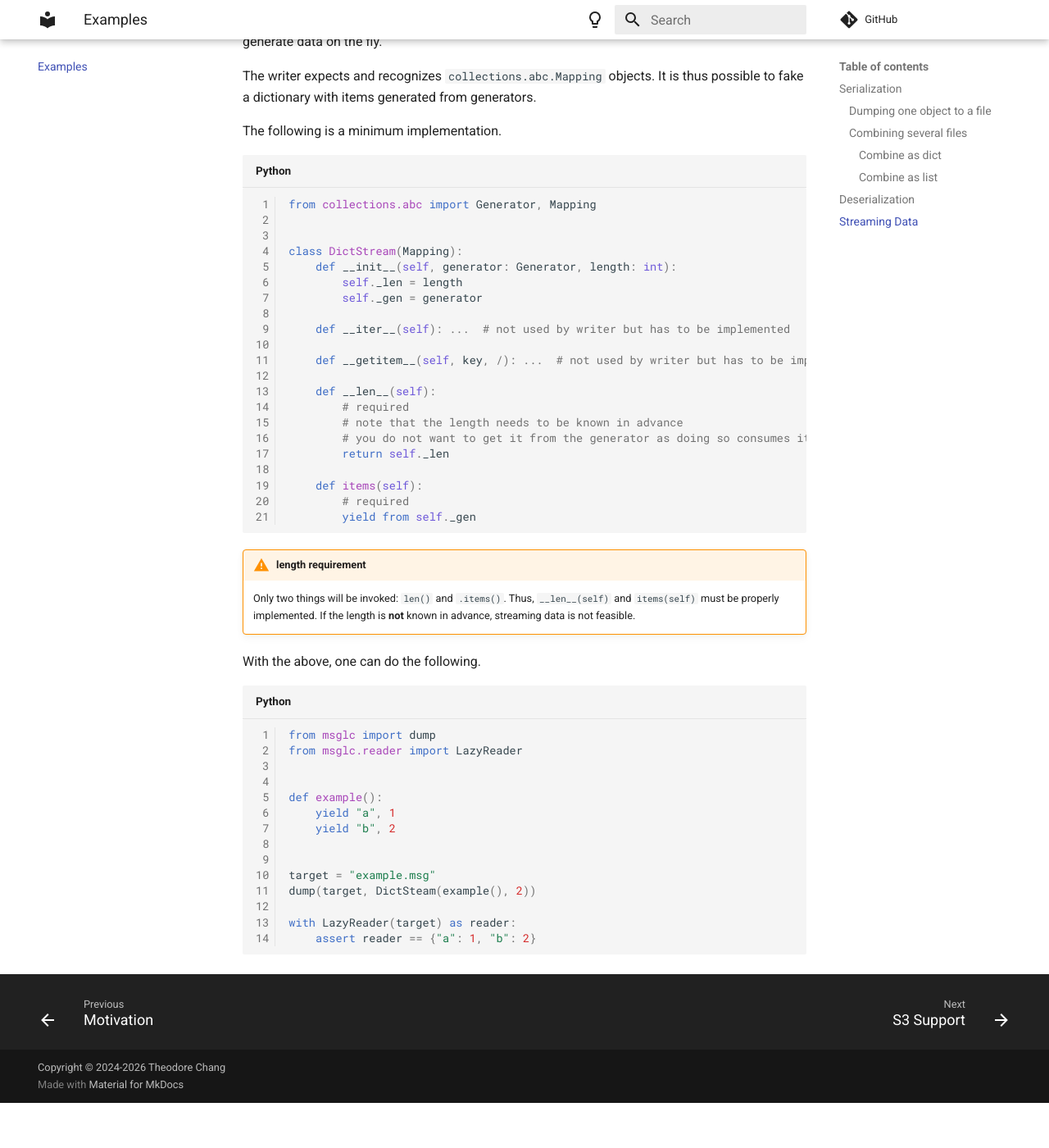
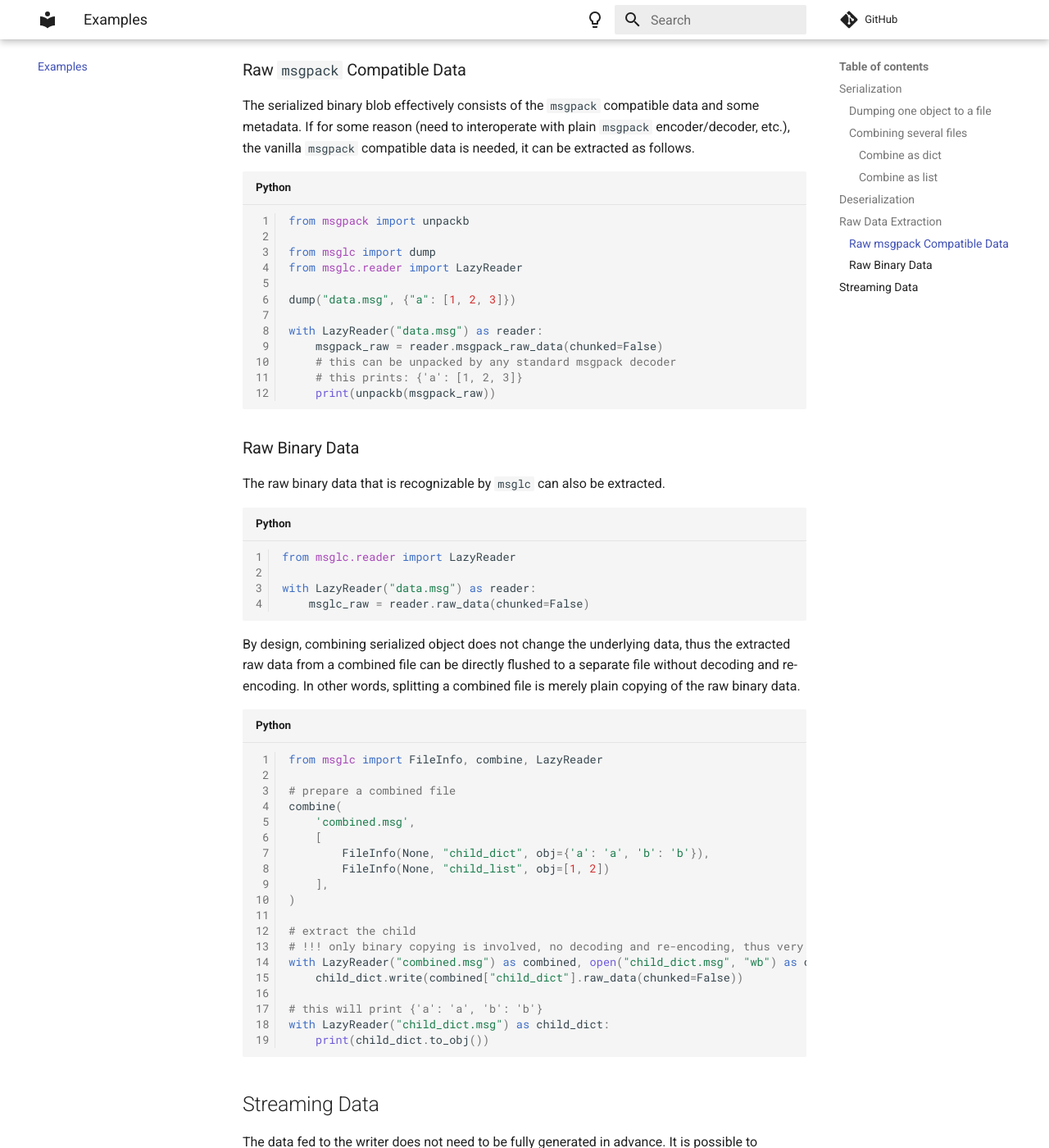
Before and after one commit to TLCFEM/msglc, an MkDocs documentation site: the page built from docs/example.md, in a window 1280 px wide and 1400 px high, scrolled down 2021 px. Shown: the whole window at 82% size. Built offline with MkDocs 1.6.1 and Material for MkDocs 9.7.7, drawn with Linux system fonts in a browser that asks for light colours; comment, search, counter and statistics services are not loaded; before the commit the page ends 3366 px from its top, so only the background shows below that.

Commit message:
Add documentation for raw data extraction and enhance raw_data method in LazyReader

````diff
--- a/docs/example.md
+++ b/docs/example.md
@@ -81,6 +81,68 @@ with LazyReader("data.msg") as reader:
     b_json = to_obj(b_dict)  # ensure plain dict
 ```
 
+## Raw Data Extraction
+
+It is possible to extract the raw bytes from a `LazyReader`.
+
+### Raw `msgpack` Compatible Data
+
+The serialized binary blob effectively consists of the `msgpack` compatible data and some metadata.
+If for some reason (need to interoperate with plain `msgpack` encoder/decoder, etc.), the vanilla `msgpack` compatible
+data is needed, it can be extracted as follows.
+
+```python
+from msgpack import unpackb
+
+from msglc import dump
+from msglc.reader import LazyReader
+
+dump("data.msg", {"a": [1, 2, 3]})
+
+with LazyReader("data.msg") as reader:
+    msgpack_raw = reader.msgpack_raw_data(chunked=False)
+    # this can be unpacked by any standard msgpack decoder
+    # this prints: {'a': [1, 2, 3]}
+    print(unpackb(msgpack_raw))
+```
+
+### Raw Binary Data
+
+The raw binary data that is recognizable by `msglc` can also be extracted.
+
+```python
+from msglc.reader import LazyReader
+
+with LazyReader("data.msg") as reader:
+    msglc_raw = reader.raw_data(chunked=False)
+```
+
+By design, combining serialized object does not change the underlying data, thus the extracted raw data from a combined
+file can be directly flushed to a separate file without decoding and re-encoding.
+In other words, splitting a combined file is merely plain copying of the raw binary data.
+
+```python
+from msglc import FileInfo, combine, LazyReader
+
+# prepare a combined file
+combine(
+    'combined.msg',
+    [
+        FileInfo(None, "child_dict", obj={'a': 'a', 'b': 'b'}),
+        FileInfo(None, "child_list", obj=[1, 2])
+    ],
+)
+
+# extract the child
+# !!! only binary copying is involved, no decoding and re-encoding, thus very efficient
+with LazyReader("combined.msg") as combined, open("child_dict.msg", "wb") as child_dict:
+    child_dict.write(combined["child_dict"].raw_data(chunked=False))
+
+# this will print {'a': 'a', 'b': 'b'}
+with LazyReader("child_dict.msg") as child_dict:
+    print(child_dict.to_obj())
+```
+
 ## Streaming Data
 
 The data fed to the writer does not need to be fully generated in advance.
````
Also changed, not shown: 1 other file.
